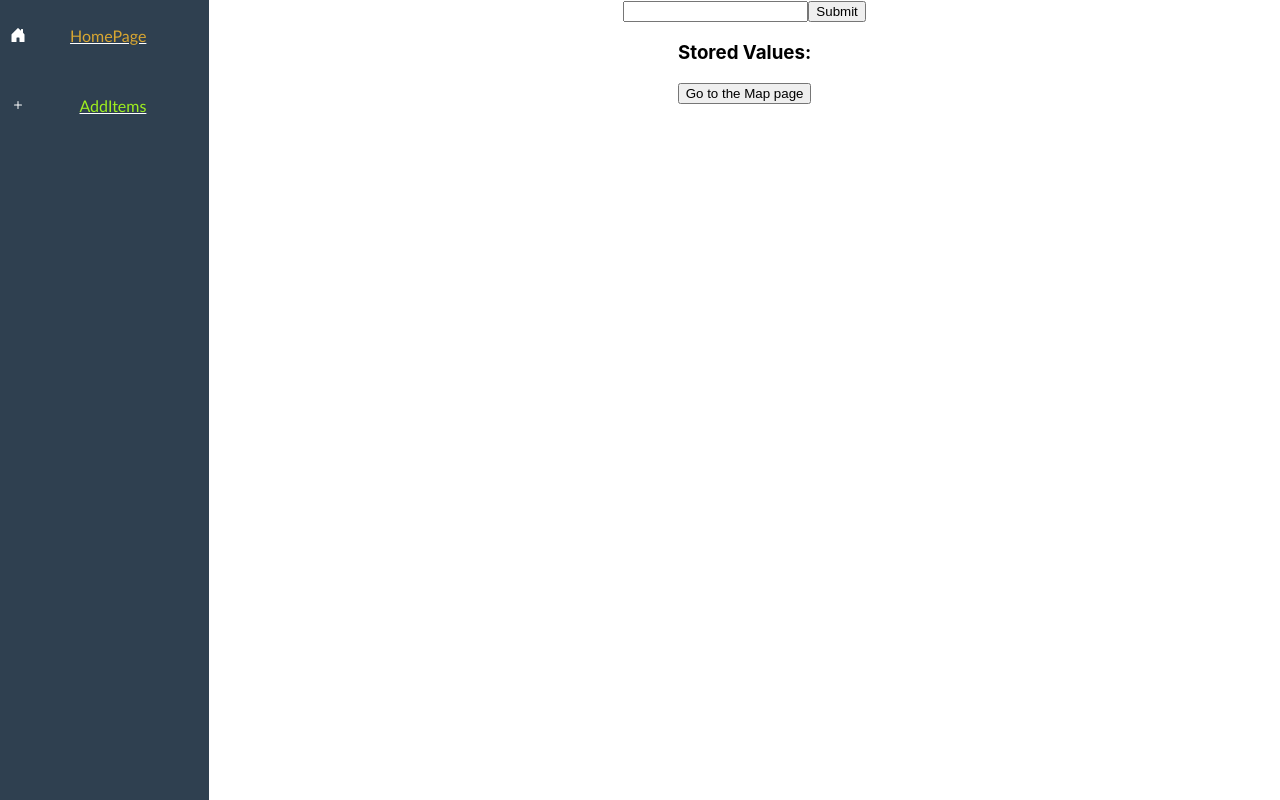
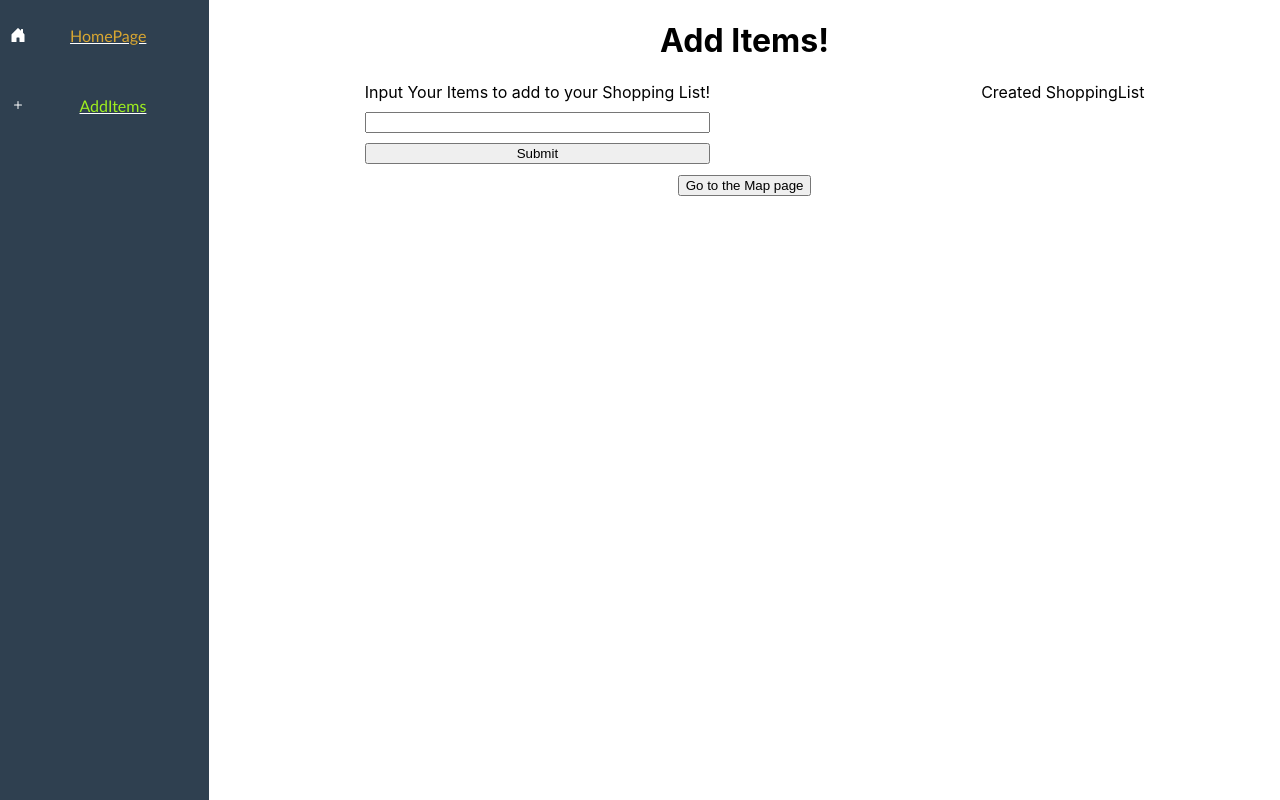
Before and after one commit to AnshulShirude/InstaShop, a React (Create React App) app in the folder frontend/: page /add-items in a window 1280 px wide. Built offline with nearby package versions, Linux system fonts and the light colour scheme; the HTML template or start-up script is replaced by a standard one.

Commit message:
some styling for item page

```diff
--- a/frontend/src/Pages/AddItems.jsx
+++ b/frontend/src/Pages/AddItems.jsx
@@ -2,7 +2,6 @@ import React, { useState } from "react";
 import axios from "axios";
 import { useContext } from "react";
 import { NodesContext } from "../App";
-// import './AddItems.css';
 import { NavLink } from "react-router-dom";
 
 function AddItems() {
@@ -11,6 +10,7 @@ function AddItems() {
   const [aisleLoading, setAisleLoading] = useState(false);
   const [foodAisleMap, setFoodAisleMap] = useState({});
   const { setNodes } = useContext(NodesContext);
+  // Oopsie lol
   const key = "0CC42161E0A649A2AC3625E7CE64A56E";
 
   // Predefined local map of 20 food items and their aisle numbers
@@ -125,32 +125,48 @@ function AddItems() {
     console.log("We created aisleNumbers: ", aisleNumbers);
     setNodes(aisleNumbers);
   };
+
+  const containerStyles = {
+    display: "flex",
+    padding: "20px",
+  };
   return (
-    <div className="AddItems">
-      <div>
+    <>
+      <h1>Add Items!</h1>
+      <div
+        style={{
+          display: "flex",
+          paddingLeft: "20px",
+          justifyContent: "space-around",
+        }}
+      >
+        <div style={{ display: "flex", flexDirection: "column", gap: "10px" }}>
+          <span>Input Your Items to add to your Shopping List!</span>
           <input type="text" value={inputValue} onChange={handleInputChange} />
           <button onClick={handleSubmit}>Submit</button>
-        {/*  disabled={aisleLoading} */}
         </div>
-
-      <h3>Stored Values:</h3>
+        <div>
+          <span>Created ShoppingList</span>
           <ul>
             {storedValues.map((value, index) => (
               <li key={index}>
-            Item: {value.itemName} {value.loading ? "(loading...)" : ""}, Aisle:{" "}
-            {value.aisleNumber}
+                Item: {value.itemName} {value.loading ? "(loading...)" : ""},
+                Aisle: {value.aisleNumber}
               </li>
             ))}
           </ul>
+        </div>
+      </div>
       <NavLink
         to={{
           pathname: "/map",
           state: { aisleNumbers: storedValues.map((val) => val.aisleNumber) },
         }}
+        style={{ marginTop: "10px" }}
       >
         <button onClick={() => createUpdatedLinks()}>Go to the Map page</button>
       </NavLink>
-    </div>
+    </>
   );
 }
 
```
Lines whose indentation alone changed are shown as unchanged.
